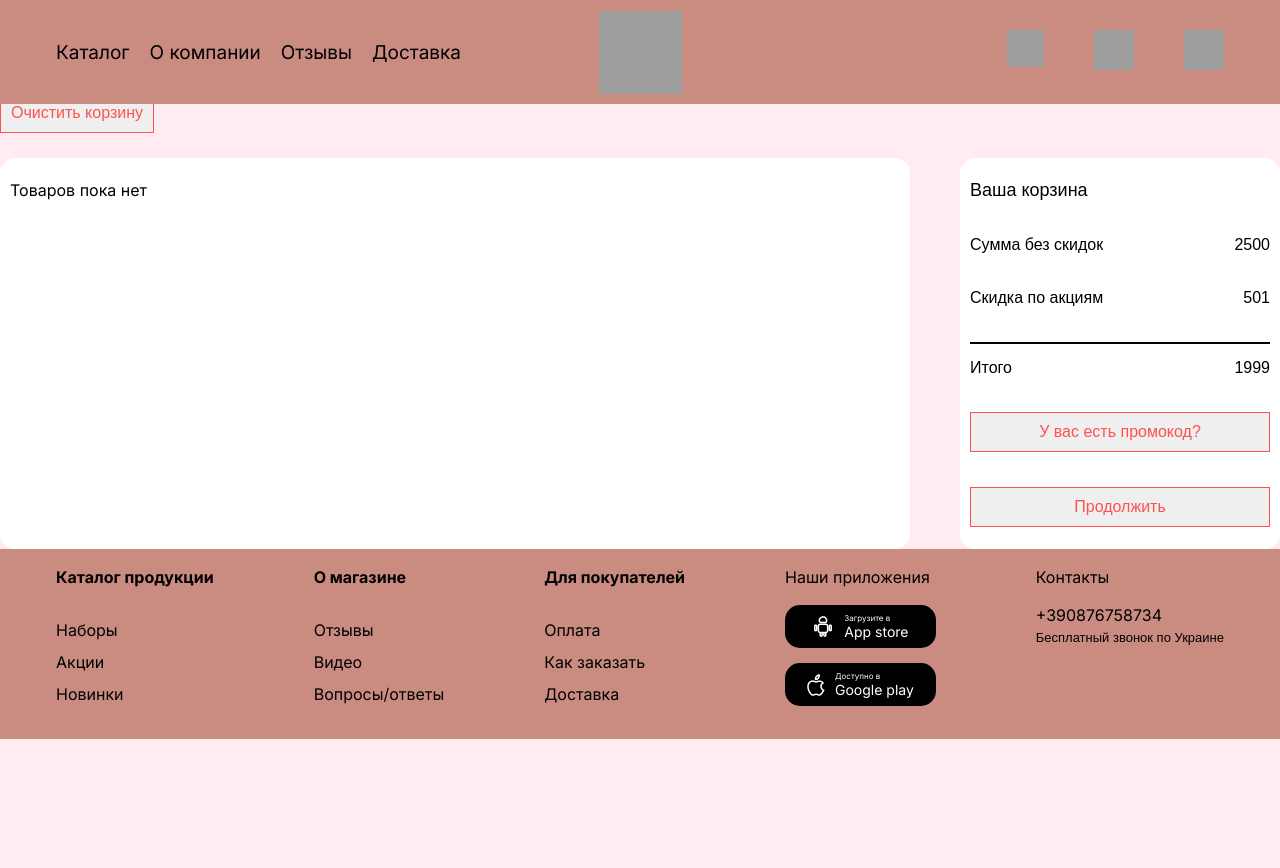
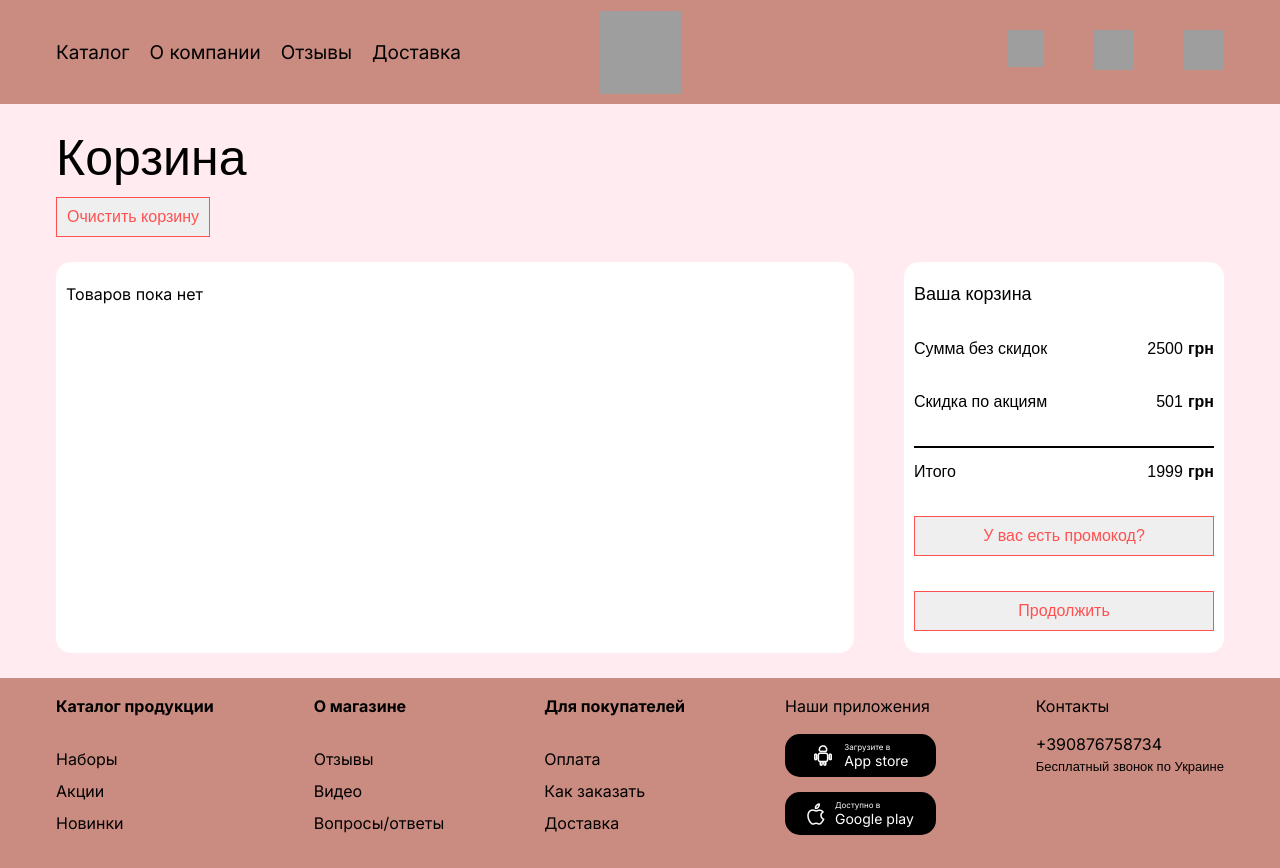
Before and after one commit to kestenbaum/Cakes-shop, a Next.js app in the folder client/: page /basket in a window 1280 px wide. Before the commit the page ends 800 px from the top, so only its background shows below. Built offline with nearby package versions, Linux system fonts and the light colour scheme; grey boxes are pictures that could not be loaded.

Commit message:
fix Basket style

```diff
--- a/client/src/app/basket/page.tsx
+++ b/client/src/app/basket/page.tsx
@@ -32,7 +32,9 @@ const Wrapper = styled.section`
   display: flex;
   flex-direction: column;
   width: 100%;
-  background: #FFEBF0;
+  max-width:1198px;
+  padding: 104px 15px 0;
+  margin: 0 auto;
 `
 
 const Title = styled.h1`
@@ -51,6 +53,10 @@ const Basket = styled.section`
   margin-top: 25px;
   width: 100%;
   gap: 50px;
+  padding-bottom: 25px;
+  @media all and (max-width: 768px){
+    flex-direction: column;
+  }
 `
 
 const Product = styled.div`
--- a/client/src/components/Aside/AsideBasket.tsx
+++ b/client/src/components/Aside/AsideBasket.tsx
@@ -14,15 +14,21 @@ const AsideBasket:FC = () => {
             <Title>Ваша корзина</Title>
             <Block>
                 <Title $primary>Сумма без скидок</Title>
-                <Title $primary>2500</Title>
+                <Title $primary>2500
+                    <Price>грн</Price>
+                </Title>
             </Block>
             <Block>
                 <Title $primary>Скидка по акциям</Title>
-                <Title $primary>501</Title>
+                <Title $primary>501
+                    <Price>грн</Price>
+                </Title>
             </Block>
             <Block $aside>
                 <Title $primary>Итого</Title>
-                <Title $primary>1999</Title>
+                <Title $primary>1999
+                    <Price>грн</Price>
+                </Title>
             </Block>
             <Promo>
                 <MainButton
@@ -68,6 +74,13 @@ const Title = styled.h2<{ $primary?: boolean}>`
   line-height: normal;
 `
 
+const Price = styled.span`
+  font-size: 16px;
+  font-weight: bold;
+  color: black;
+  margin-left: 5px;
+`
+
 const Block = styled.div<{ $aside?: boolean}>`
   padding-top: ${props => props.$aside ? "15px" : 0};
   border-top: ${props => props.$aside ? "2px solid black" : null};
```
